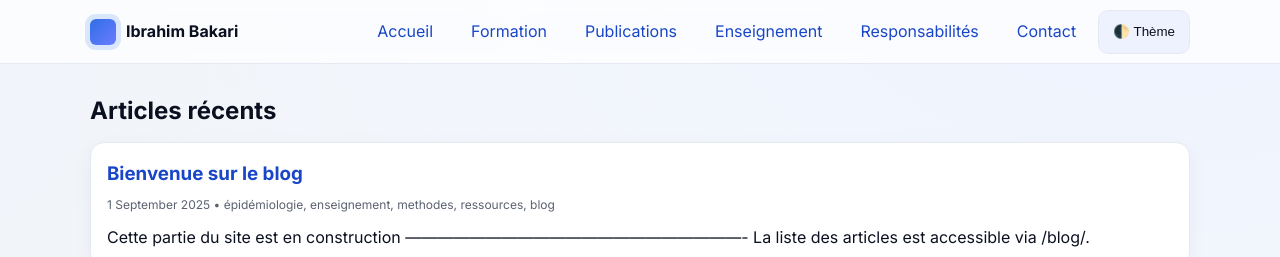
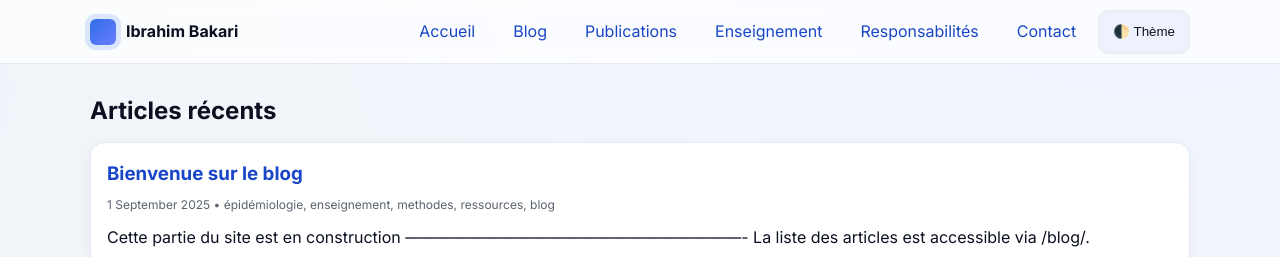
Before and after one commit to IbrBakari/aboutme, a Jekyll site: the page built from blog/index.html, in a window 1280 px wide. Shown: the top 257 px of the page. Built offline with Jekyll 4.4.1, drawn with Linux system fonts in a browser that asks for light colours.

Commit message:
Update header.html
Remplacer Formation par le blog

```diff
--- a/_includes/header.html
+++ b/_includes/header.html
@@ -6,7 +6,7 @@
     <div class="nav-right">
       <nav class="nav-links" id="navLinks">
         <a href="{{ site.baseurl }}/#accueil">Accueil</a>
-        <a href="{{ site.baseurl }}/#formation">Formation</a>
+        <a href="{{ site.baseurl }}/blog/">Blog</a>
         <a href="{{ site.baseurl }}/#publications">Publications</a>
         <a href="{{ site.baseurl }}/#enseignement">Enseignement</a>
         <a href="{{ site.baseurl }}/#responsabilites">Responsabilités</a>
```
